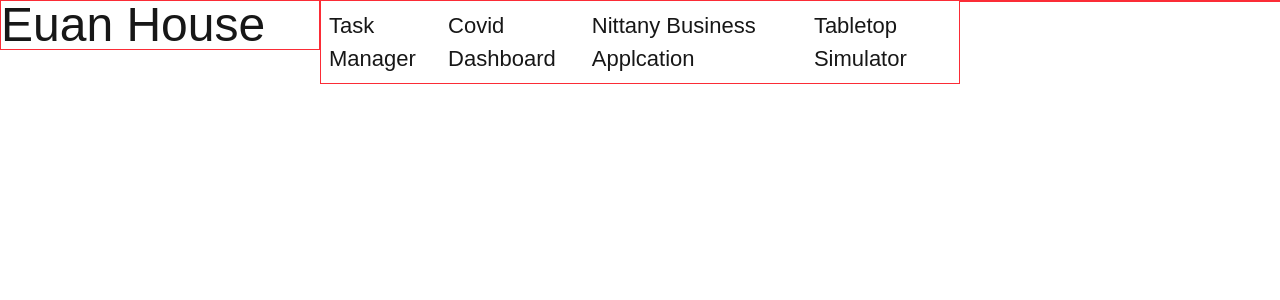
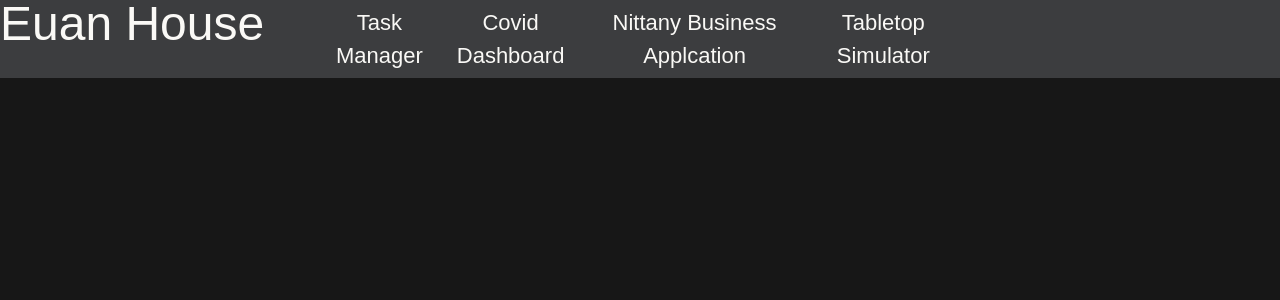
Before and after one commit to ehouse3/ehouse3.github.io, a Next.js app: page /projects/nittany-business in a window 1280 px wide. Shown: the top 300 px of the page. Built offline with nearby package versions, Linux system fonts and the light colour scheme; some icons are missing.

Commit message:
Colors Update
Adjusted position, colors, and navbar effect

```diff
--- a/app/globals.css
+++ b/app/globals.css
@@ -1,27 +1,25 @@
 @import "tailwindcss";
 
 :root {
-  --background: #ffffff;
-  --foreground: #171717;
+  --foreground: #312F2F;
+  --background: #171717;
+  --navbar: #3c3d3f;
+  --navbar-hover: #4d4f52; /* hard coded in sections of navbar */
+  --test: rgb(102, 105, 109);
+  --test: rgb(120, 123, 128);
+
+  --text: #FAF9F6;
 }
 
-@theme inline {
+@theme {
   --color-background: var(--background);
   --color-foreground: var(--foreground);
-  --font-sans: var(--font-geist-sans);
-  --font-mono: var(--font-geist-mono);
-}
-
-@media (prefers-color-scheme: dark) {
-  :root {
-    --background: #1f1f1f;
-    --foreground: #ededed;
-  }
+  --color-navbar: var(--navbar);
+  --color-navbar-hover: var(--navbar-hover);
 }
 
 body {
-  background: var(--background);
-  color: var(--foreground);
+  color: var(--text);
   font-family: Arial, Helvetica, sans-serif;
 }
 
--- a/app/layout.tsx
+++ b/app/layout.tsx
@@ -34,13 +34,14 @@ export const metadata: Metadata = {
 
 function Navbar(): ReactNode {
   return (
-    <div className="grid grid-cols-[1fr_2fr_1fr] items-start">
-      <div id="home" className="hidden sm:flex border border-red-500">
+    <div className="grid sm:grid-cols-[1fr_2fr_1fr] bg-navbar">
+      <div id="home" className="hidden sm:flex h-14">
         <Link href="/">
           <div className="text-5xl">Euan House</div>
         </Link>
       </div>
-      <div id="projects" className="flex justify-around border border-red-500">
+
+      <div id="projects" className="flex justify-around">
         <HeaderLink href={projectPaths.taskManager}>
           <h1>Task Manager</h1>
         </HeaderLink>
@@ -54,9 +55,10 @@ function Navbar(): ReactNode {
           <h1>Tabletop Simulator</h1>
         </HeaderLink>
       </div>
+
       <div
         id="socials"
-        className="hidden sm:flex justify-end gap-4 px-4 border border-red-500"
+        className="hidden sm:flex justify-end gap-4 px-4 h-14"
       >
         <Link href={socialUrls.linkedin}>
           {<i className="ci ci-linkedin ci-3x"></i>}
@@ -86,7 +88,7 @@ export default function RootLayout({
           href="https://cdn.jsdelivr.net/gh/dheereshag/coloured-icons@1.9.7/app/ci.min.css"
         />
       </head>
-      <body className="min-h-full">
+      <body className="min-h-full bg-background">
         <Navbar></Navbar>
         {children}
       </body>
--- a/components/components.tsx
+++ b/components/components.tsx
@@ -14,11 +14,11 @@ export function HeaderLink(props: HeaderLinkProps): ReactNode {
   // Layered Span elements with hover transition creates multiple shadows,
   // each with a clip path of a triangle that extends below the span to cut off the shadow.
   return (
-    <div className="flex antialiased transition-discrete transition-all">
-      <span className="flex antialiased transition-discrete transition-all shadow-[0rem_0rem_0rem_rgba(0,0,255,1)] hover:shadow-[0rem_3rem_0rem_0rem_rgba(0,0,255,1)] [clip-path:polygon(0%_0%,100%_0%,100%_120%,50%_130%,0_120%)]">
-        <span className="flex antialiased transition-discrete transition-all shadow-[0rem_0rem_0rem_rgba(255,0,0,1)] hover:shadow-[0rem_3rem_0rem_0rem_rgba(255,0,0,1)] [clip-path:polygon(0%_0%,100%_0%,100%_110%,50%_120%,0_110%)]">
+    <div className="flex transition-discrete transition-all antialiased">
+      <span className="flex transition-discrete transition-all antialiased shadow-[0rem_0rem_0rem_rgba(0,0,0,0)] hover:shadow-[0rem_2rem_0rem_0rem_rgba(120,123,128,1)] [clip-path:polygon(0%_0%,100%_0%,100%_110%,50%_140%,0_110%)]">
+        <span className="flex transition-discrete transition-all antialiased shadow-[0rem_0rem_0rem_rgba(0,0,0,0)] hover:shadow-[0rem_2rem_0rem_0rem_rgba(102,105,109,1)] [clip-path:polygon(0%_0%,100%_0%,100%_105%,50%_125%,0_105%)]">
           <Link
-            className="transition-discrete transition-all hover:bg-neutral-600 p-2 shadow-[0rem_0rem_0rem_rgba(0,255,0,1)] hover:shadow-[0rem_3rem_0rem_0rem_rgba(0,255,0,1)] [clip-path:polygon(0%_0%,100%_0%,100%_100%,50%_110%,0_100%)]"
+            className="flex items-center transition-discrete transition-all antialiased p-1.5 text-center hover:bg-navbar-hover shadow-[0rem_0rem_0rem_rgba(0,0,0,0)] hover:shadow-[0rem_2rem_0rem_0rem_rgba(77,79,82,1)] [clip-path:polygon(0%_0%,100%_0%,100%_100%,50%_110%,0_100%)]"
             href={props.href}
           >
             {props.children}
```
